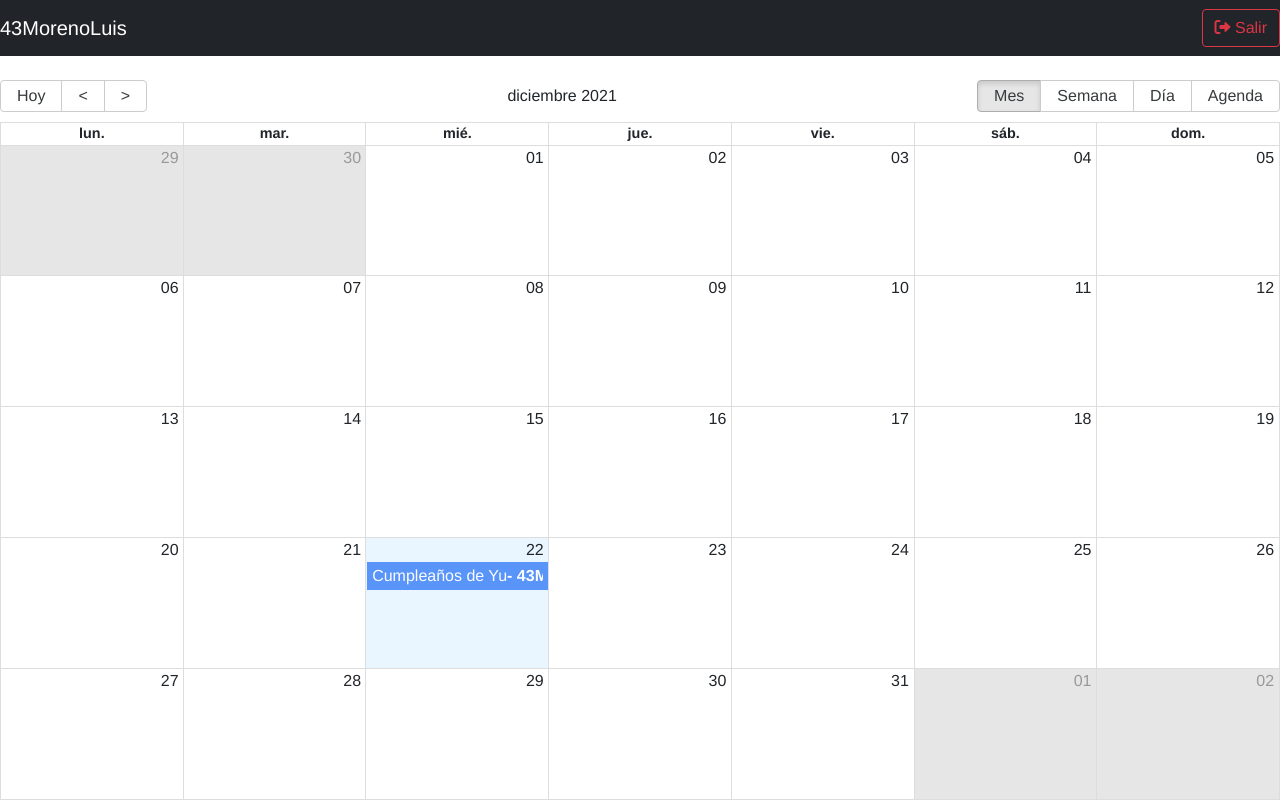
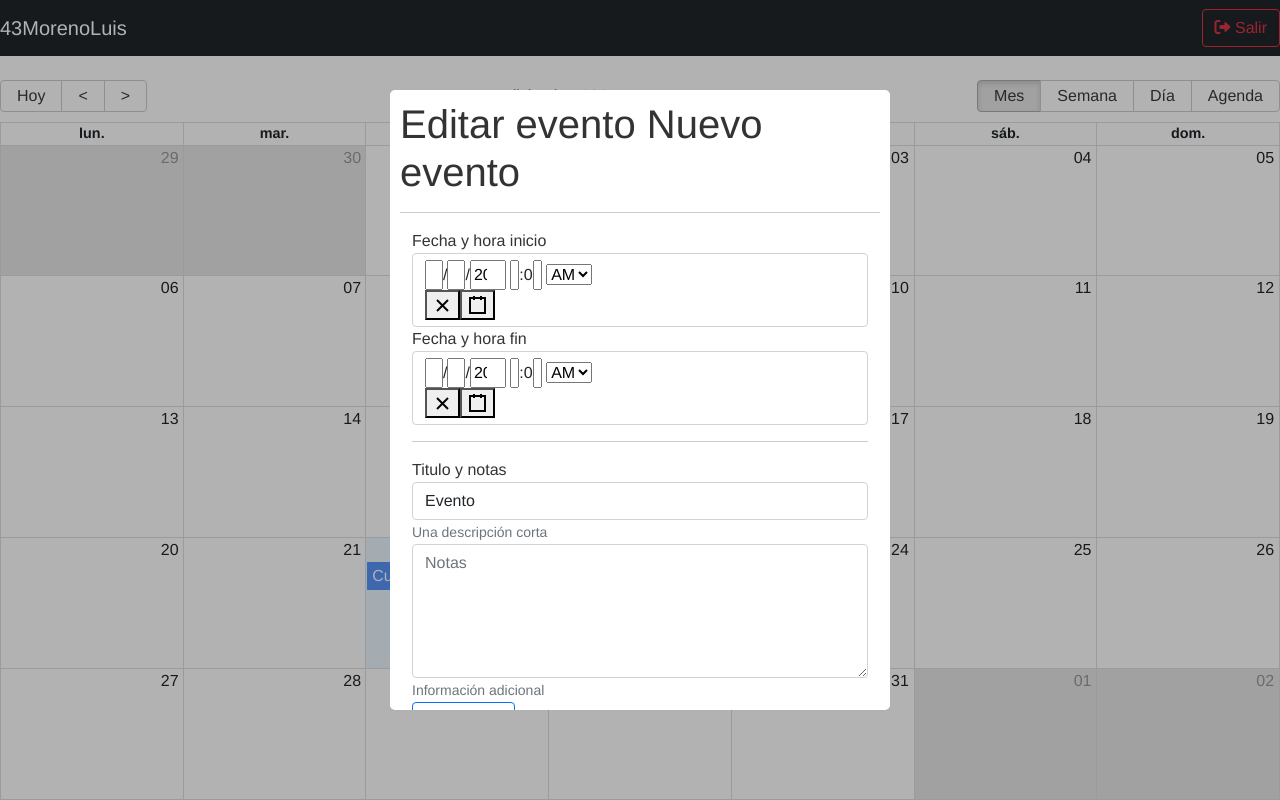
Before and after one commit to 43MorenoLuis/calificaciones-app, a React (Create React App) app in the folder client/: page /calendar in a window 1280 px wide. Built offline with nearby package versions, Linux system fonts and the light colour scheme.

Commit message:
Se agrego react-modal y react-datetime-picker

```diff
--- a/client/package.json
+++ b/client/package.json
@@ -13,6 +13,7 @@
     "moment": "^2.29.1",
     "react": "^17.0.2",
     "react-big-calendar": "^0.38.2",
+    "react-datetime-picker": "^3.4.3",
     "react-dom": "^17.0.2",
     "react-icons": "^4.3.1",
     "react-modal": "^3.14.4",
@@ -22,6 +23,7 @@
     "redux": "^4.1.2",
     "redux-thunk": "^2.4.1",
     "sass": "^1.45.0",
+    "sweetalert2": "^11.3.0",
     "web-vitals": "^2.1.0"
   },
   "scripts": {
--- /dev/null
+++ b/client/src/components/calendar/CalendarModal.js
@@ -0,0 +1,158 @@
+import React, { useState } from 'react';
+import Modal from 'react-modal';
+import DateTimePicker from 'react-datetime-picker';
+import moment from 'moment';
+import Swal from 'sweetalert2';
+
+const customStyles = {
+    content: {
+      top: '50%',
+      left: '50%',
+      right: 'auto',
+      bottom: 'auto',
+      marginRight: '-50%',
+      transform: 'translate(-50%, -50%)',
+    },
+  };
+
+Modal.setAppElement('#root');
+
+const now = moment().minutes(0).seconds(0).add(1,'hours');
+const end = now.clone().add(1,'hours');
+
+export default function CalendarModal() {
+
+    const [dateStart, setDateStart] = useState( now.toDate() );
+    const [dateEnd, setDateEnd] = useState( end.toDate() );
+    const [titleValid, setTitleValid] = useState(true);
+
+    const [formValues, setFormValues] = useState({
+        title: 'Evento',
+        notes: '',
+        start: now.toDate(),
+        endD: end.toDate()
+    });
+
+    const { notes, title, start, endD } = formValues;
+
+
+    const closeModal = () => {
+        //setIsOpen( false );
+    }
+
+    const handleStartDateChange = (e) => {
+        setDateStart(e);
+        setFormValues({
+            ...formValues,
+            start: e
+        });
+    }
+
+    const handleEndDateChange = (e) => {
+        setDateEnd(e);
+        setFormValues({
+            ...formValues,
+            endD: e
+        });
+    }
+
+    const handleInputChange = ({ target }) => {
+        setFormValues({
+            ...formValues,
+            [target.name]: target.value
+        });
+    }
+
+    const handleSubmitForm = (e) => {
+        e.preventDefault();
+
+        const momentStart = moment( start );
+        const momentEnd = moment( endD );
+
+        if( momentStart.isSameOrAfter( momentEnd ) ){
+            return Swal.fire('Error','La fecha fin debe ser mayor a la fecha inicio', 'error');
+        }
+
+        if( title.trim().length < 2 ){
+            return setTitleValid(false);
+        }
+
+        setTitleValid(true);
+        closeModal();
+    }
+
+    return (
+        <Modal
+            isOpen={ true }
+            onRequestClose={ closeModal }
+            style={ customStyles }
+            closeTimeoutMS={ 200 }
+            className= "modal"
+            overlayClassName= "modal-fondo"
+        >
+            <h1>Editar evento Nuevo evento</h1>
+            <hr />
+            <form
+                className="container"
+                onSubmit={ handleSubmitForm }
+            >
+
+                <div className="form-group">
+                    <label>Fecha y hora inicio</label>
+                    <DateTimePicker
+                        className="form-control"
+                        onChange={ handleStartDateChange }
+                        value={ dateStart }
+                    />
+                </div>
+
+                <div className="form-group">
+                    <label>Fecha y hora fin</label>
+                    <DateTimePicker
+                        className="form-control"
+                        onChange={ handleEndDateChange }
+                        value= { dateEnd }
+                        minDate={ dateStart }
+                    />
+                </div>
+
+                <hr />
+                <div className="form-group">
+                    <label>Titulo y notas</label>
+                    <input
+                        type="text"
+                        className={`form-control ${ !titleValid && 'is-invalid' }`}
+                        placeholder="Título del evento"
+                        name="title"
+                        autoComplete="off"
+                        value={ title }
+                        onChange={ handleInputChange }
+                    />
+                    <small id="emailHelp" className="form-text text-muted">Una descripción corta</small>
+                </div>
+
+                <div className="form-group">
+                    <textarea
+                        type="text"
+                        className="form-control"
+                        placeholder="Notas"
+                        rows="5"
+                        name="notes"
+                        value={ notes }
+                        onChange={ handleInputChange }
+                    ></textarea>
+                    <small id="emailHelp" className="form-text text-muted">Información adicional</small>
+                </div>
+
+                <button
+                    type="submit"
+                    className="btn btn-outline-primary btn-block"
+                >
+                    <i className="far fa-save"></i>
+                    <span> Guardar</span>
+                </button>
+
+            </form>
+        </Modal>
+    )
+}
--- a/client/src/components/calendar/CalendarScreen.js
+++ b/client/src/components/calendar/CalendarScreen.js
@@ -7,6 +7,7 @@ import 'moment/locale/es';
 import NavbarScreen from '../ui/navbar/NavbarScreen';
 import { messages } from '../../helpers/calendar-messages-es';
 import CalendarEvent from './CalendarEvent';
+import CalendarModal from './CalendarModal';
 
 const localizer = momentLocalizer(moment) // or globalizeLocalizer
 
@@ -73,6 +74,8 @@ export default function CalendarScreen() {
                     event: CalendarEvent
                 }}
             />
+
+            <CalendarModal/>
         </div>
     )
 }
--- /dev/null
+++ b/client/src/styles/components/_datetimepicker.scss
@@ -0,0 +1,7 @@
+.react-datetime-picker input:focus {
+    outline: none;
+}
+
+.react-datetime-picker__wrapper {
+    border: 0px solid gray !important;
+}
--- a/client/src/styles/styles.scss
+++ b/client/src/styles/styles.scss
@@ -6,3 +6,4 @@
 @import './components/sidebar';
 @import './components/calendar';
 @import './components/modal';
+@import './components/datetimepicker';
```
Also changed, not shown: 1 other file (tests, documents, lock files or other folders).
